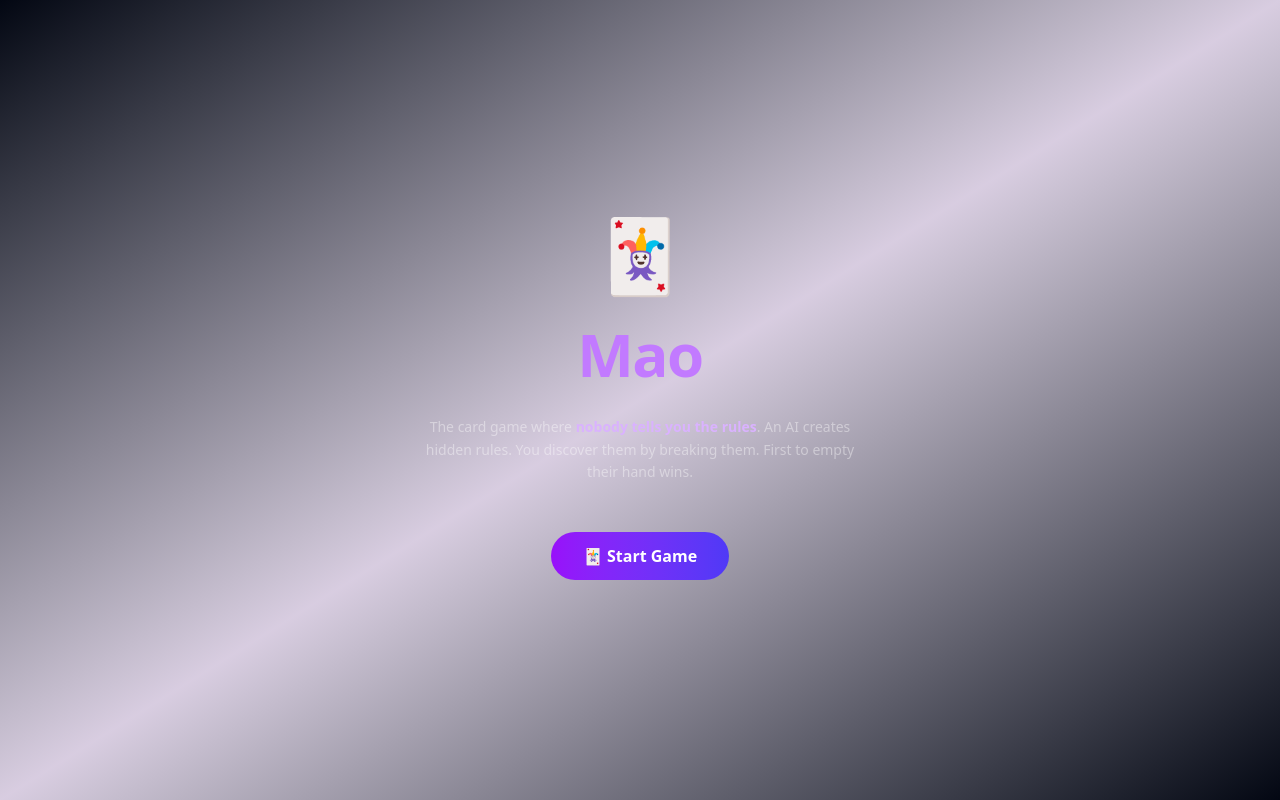
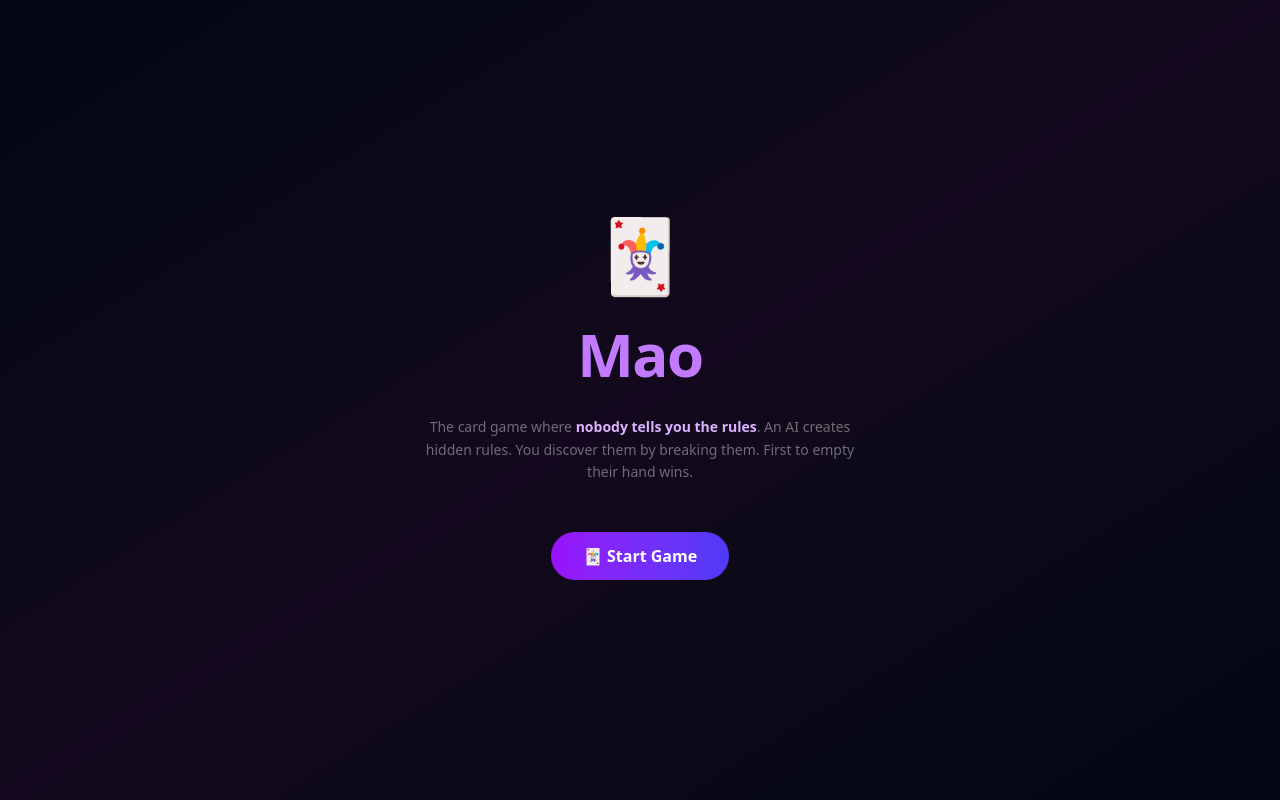
Before and after one commit to chrisyap/mao-ai, a Next.js app: page / in a window 1280 px wide. Built offline with nearby package versions, Linux system fonts and the light colour scheme.

Commit message:
fix: add dark bg to layout, improve low-opacity elements

```diff
--- a/src/app/layout.tsx
+++ b/src/app/layout.tsx
@@ -27,7 +27,7 @@ export default function RootLayout({
       lang="en"
       className={`${geistSans.variable} ${geistMono.variable} h-full antialiased`}
     >
-      <body className="min-h-full flex flex-col">{children}</body>
+      <body className="min-h-full flex flex-col bg-zinc-950 text-white">{children}</body>
     </html>
   );
 }
```
